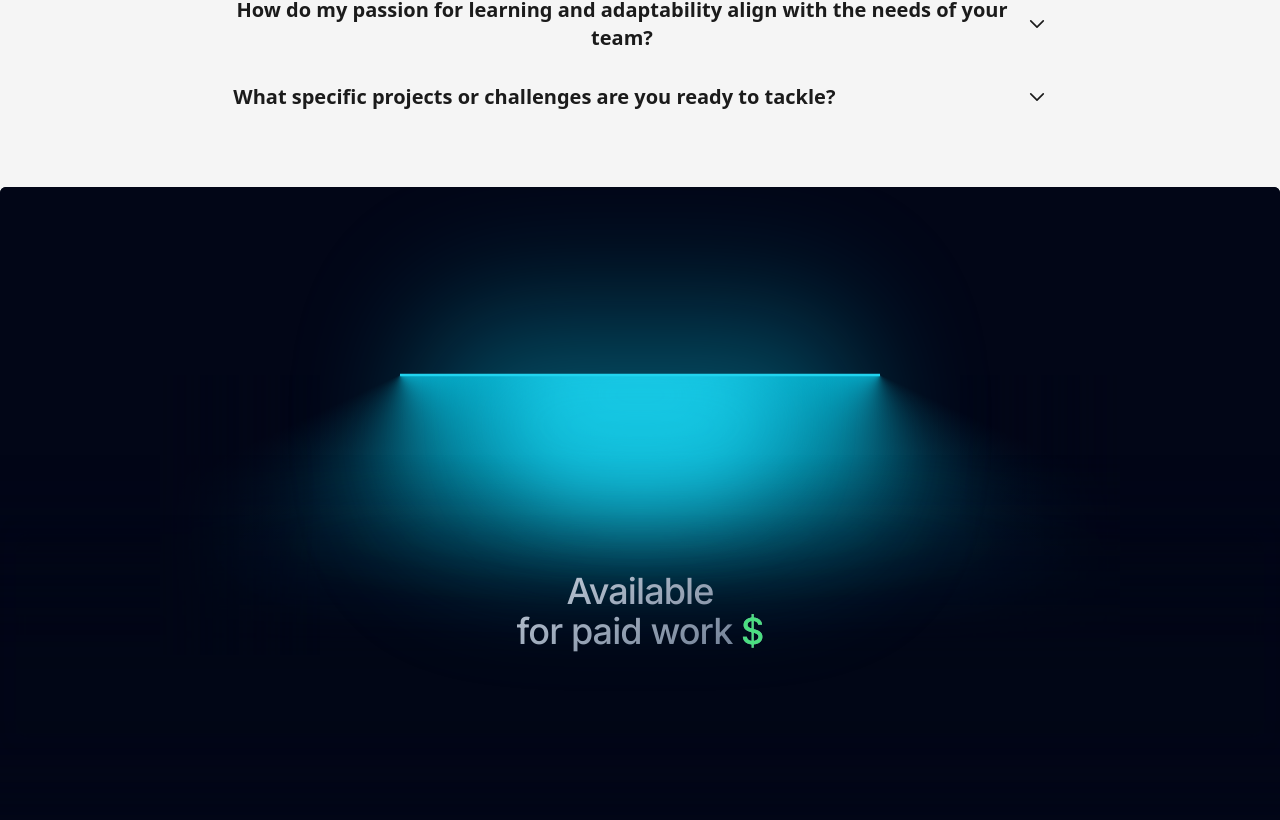
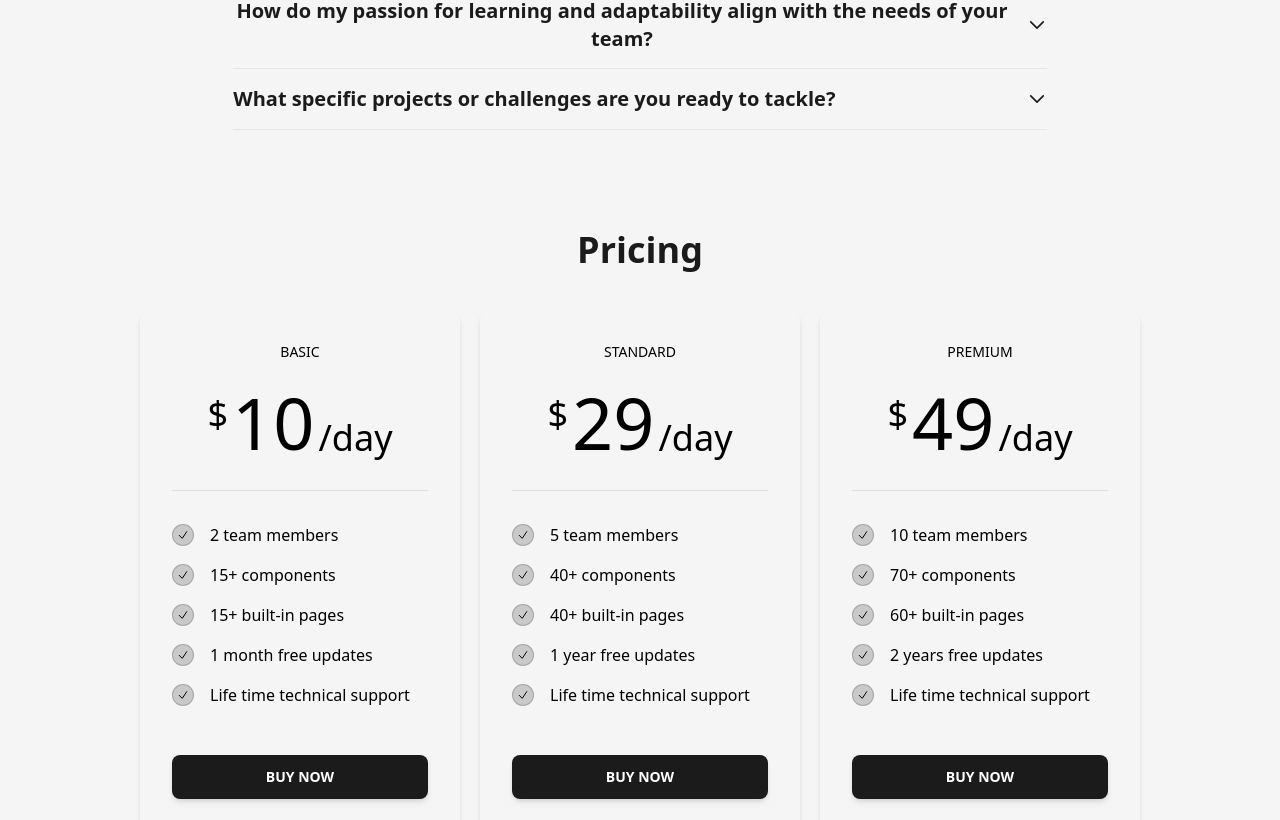
Before and after one commit to Bishal-Saud/portfolio2.0, a Next.js app: page / in a window 1280 px wide. Shown: the part 940-1760 px from the top of the page. Built offline with nearby package versions, Linux system fonts and the light colour scheme.

Commit message:
contact page modified added receiver mail added pricing ui

```diff
--- a/src/Components/Footer.js
+++ b/src/Components/Footer.js
@@ -4,7 +4,7 @@ import { Typography } from "@material-tailwind/react";
 export default function Footer() {
   const date = new Date().getFullYear();
   return (
-    <footer className="flex w-full flex-row flex-wrap items-center justify-center gap-y-6 gap-x-12 border-t border-blue-gray-50 py-6 text-center md:justify-between dark:bg-light">
+    <footer className="flex w-full flex-row flex-wrap items-center justify-center gap-y-6 gap-x-12 border-t border-blue-gray-50 py-6 text-center md:justify-between dark:bg-dark dark:text-light">
       <Typography color="blue-gray" className="font-normal">
         &copy; {date} bishal saud
       </Typography>
--- a/src/Components/Navbar.js
+++ b/src/Components/Navbar.js
@@ -83,7 +83,7 @@ export default function Navbar() {
   };
   return (
     <header
-      className="relative lg:border-none lg:shadow-none  border-b-2 shadow-[#9999] shadow-sm flex justify-between xl:justify-between px-5 items-center text-dark dark:text-light
+      className="relative lg:border-none lg:shadow-none  shadow-[#9999] shadow-sm flex justify-between xl:justify-between px-5 items-center text-dark dark:text-light
      "
     >
       <button
--- /dev/null
+++ b/src/Components/ui/priceCard.js
@@ -0,0 +1,123 @@
+import {
+  Card,
+  CardHeader,
+  CardBody,
+  CardFooter,
+  Typography,
+  Button,
+} from "@material-tailwind/react";
+
+function CheckIcon() {
+  return (
+    <svg
+      xmlns="http://www.w3.org/2000/svg"
+      fill="none"
+      viewBox="0 0 24 24"
+      strokeWidth={2}
+      stroke="currentColor"
+      className="h-3 w-3"
+    >
+      <path
+        strokeLinecap="round"
+        strokeLinejoin="round"
+        d="M4.5 12.75l6 6 9-13.5"
+      />
+    </svg>
+  );
+}
+
+export default function PricingCard({
+  type,
+  price,
+  date,
+  teamMembers,
+  components,
+  pages,
+  freeUpdates,
+}) {
+  return (
+    <Card
+      color="transparent"
+      variant="gradient"
+      className="w-full max-w-[20rem] p-8"
+    >
+      <CardHeader
+        floated={false}
+        shadow={false}
+        color="transparent"
+        className="m-0 mb-8 rounded-none border-b border-dark/10 pb-8 text-center"
+      >
+        <Typography
+          variant="small"
+          color="transparent"
+          className="font-normal uppercase"
+        >
+          {type}
+        </Typography>
+        <Typography
+          variant="h1"
+          color="transparent"
+          className="mt-6 flex justify-center gap-1 text-7xl font-normal"
+        >
+          <span className="mt-2 text-4xl">$</span>
+          {price} <span className="self-end text-4xl">/{date}</span>
+        </Typography>
+      </CardHeader>
+      <CardBody className="p-0">
+        <ul className="flex flex-col gap-4">
+          <li className="flex items-center gap-4">
+            <span className="rounded-full border border-dark/20 bg-dark/20 p-1">
+              <CheckIcon />
+            </span>
+            <Typography className="font-normal">
+              {teamMembers} team members
+            </Typography>
+          </li>
+          <li className="flex items-center gap-4">
+            <span className="rounded-full border border-dark/20 bg-dark/20 p-1">
+              <CheckIcon />
+            </span>
+            <Typography className="font-normal">
+              {components}+ components
+            </Typography>
+          </li>
+          <li className="flex items-center gap-4">
+            <span className="rounded-full border border-dark/20 bg-dark/20 p-1">
+              <CheckIcon />
+            </span>
+            <Typography className="font-normal">
+              {pages}+ built-in pages
+            </Typography>
+          </li>
+          <li className="flex items-center gap-4">
+            <span className="rounded-full border border-dark/20 bg-dark/20 p-1">
+              <CheckIcon />
+            </span>
+            <Typography className="font-normal">
+              {freeUpdates} free updates
+            </Typography>
+          </li>
+          <li className="flex items-center gap-4">
+            <span className="rounded-full border border-dark/20 bg-dark/20 p-1">
+              <CheckIcon />
+            </span>
+            <Typography className="font-normal">
+              Life time technical support
+            </Typography>
+          </li>
+        </ul>
+      </CardBody>
+      <CardFooter className="mt-12 p-0">
+        <Button
+          size="lg"
+          color="transparent"
+          className="hover:scale-[1.02] focus:scale-[1.02] active:scale-100 bg-dark p-3"
+          ripple={false}
+          fullWidth={true}
+        >
+          Buy Now
+        </Button>
+      </CardFooter>
+    </Card>
+  );
+}
--- a/src/app/articles/page.js
+++ b/src/app/articles/page.js
@@ -122,6 +122,15 @@ export default function ArticlesPage() {
             Add New Article
           </motion.button>
         </div>
+
+        {articleData.length === 0 ? (
+          <>
+            <p>
+              Not Found <span className=" text-red-400">Try Again !</span>
+            </p>
+          </>
+        ) : (
+          <>
             <BentoGrid className="max-w-4xl mx-auto">
               {articleData.map((article, i) => (
                 <BentoGridItem
@@ -134,6 +143,8 @@ export default function ArticlesPage() {
                 />
               ))}
             </BentoGrid>
+          </>
+        )}
       </main>
     </>
   );
--- a/src/app/page.js
+++ b/src/app/page.js
@@ -7,6 +7,8 @@ import AnimatedText from "../Components/AnimatedText";
 import HomeContainer from "../Components/homecontainer";
 import { LampDemo } from "@/Components/ui/lamp";
 import Faq from "@/Components/ui/faq";
+import PricingCard from "@/Components/ui/priceCard";
+import { Typography } from "@material-tailwind/react";
 
 export default function Home() {
   const words = [
@@ -62,9 +64,9 @@ export default function Home() {
               </Link>
               <Link
                 className="font-semibold sm:text-sm  transition-all ease-in-out duration-300 underline sm:hidden "
-                href="/articles"
+                href="/skills"
               >
-                Create Articles
+                Skills
               </Link>
             </div>
           </div>
@@ -73,7 +75,40 @@ export default function Home() {
           <Faq />
         </div>
       </main>
-      <LampDemo />
+      <section className="flex text-center min-h-screen flex-col">
+        <Typography variant="h2" className="text-dark  my-10">
+          Pricing
+        </Typography>
+        <div className=" flex items-center justify-center flex-wrap gap-5">
+          <PricingCard
+            type="Basic"
+            price={10}
+            date="day"
+            teamMembers={2}
+            components={15}
+            pages={15}
+            freeUpdates="1 month"
+          />
+          <PricingCard
+            type="Standard"
+            price={29}
+            date="day"
+            teamMembers={5}
+            components={40}
+            pages={40}
+            freeUpdates="1 year"
+          />
+          <PricingCard
+            type="Premium"
+            price={49}
+            date="day"
+            teamMembers={10}
+            components={70}
+            pages={60}
+            freeUpdates="2 years"
+          />
+        </div>
+      </section>
     </>
   );
 }
--- a/src/app/projects/page.js
+++ b/src/app/projects/page.js
@@ -122,8 +122,8 @@ const projectData = [
   },
 
   {
-    label: "MERN Stack App",
-    value: "mern stack app",
+    label: "MERN/App",
+    value: "mern app",
     projects: [
       {
         img: "/images/projects/lms.png",
@@ -134,7 +134,7 @@ const projectData = [
     ],
   },
   {
-    label: "Next Js",
+    label: "Next-JS",
     value: "next js",
     projects: [
       {
@@ -153,7 +153,7 @@ const ProjectGallery = () => {
     <Tabs value="all">
       <TabsHeader>
         {projectData.map(({ label, value }) => (
-          <Tab key={value} value={value}>
+          <Tab key={value} value={value} className="sm:text-xs border-2 m-1">
             {label}
           </Tab>
         ))}
@@ -173,7 +173,7 @@ const ProjectGallery = () => {
                   scale: 1,
                   transition: { duration: 0.5, ease: "easeInOut" },
                 }}
-                className="rounded-lg flex items-center justify-between flex-col border-r-8 border-b-8 h-full border-dark dark:border-light shadow-sm dark:shadow-white cursor-pointer"
+                className=" rounded-lg flex items-center justify-between flex-col border-r-8 border-b-8 h-full border-dark dark:border-light shadow-sm dark:shadow-white cursor-pointer"
               >
                 <Image
                   className="h-40 w-full max-w-full rounded-lg object-cover object-center"
--- a/src/untill/uploadthing.ts
+++ /dev/null
@@ -1,10 +0,0 @@
-import { OurFileRouter } from "../server/uploadthing";
-import {
-    generateUploadButton,
-    generateUploadDropzone,
-  } from "@uploadthing/react";
-
-
-
-  export const UploadButton = generateUploadButton<OurFileRouter>();
-  export const UploadDropzone = generateUploadDropzone<OurFileRouter>();
```
Also changed, not shown: src/app/contact/page.js (+54 -16 lines). Lines whose indentation alone changed are shown as unchanged.
